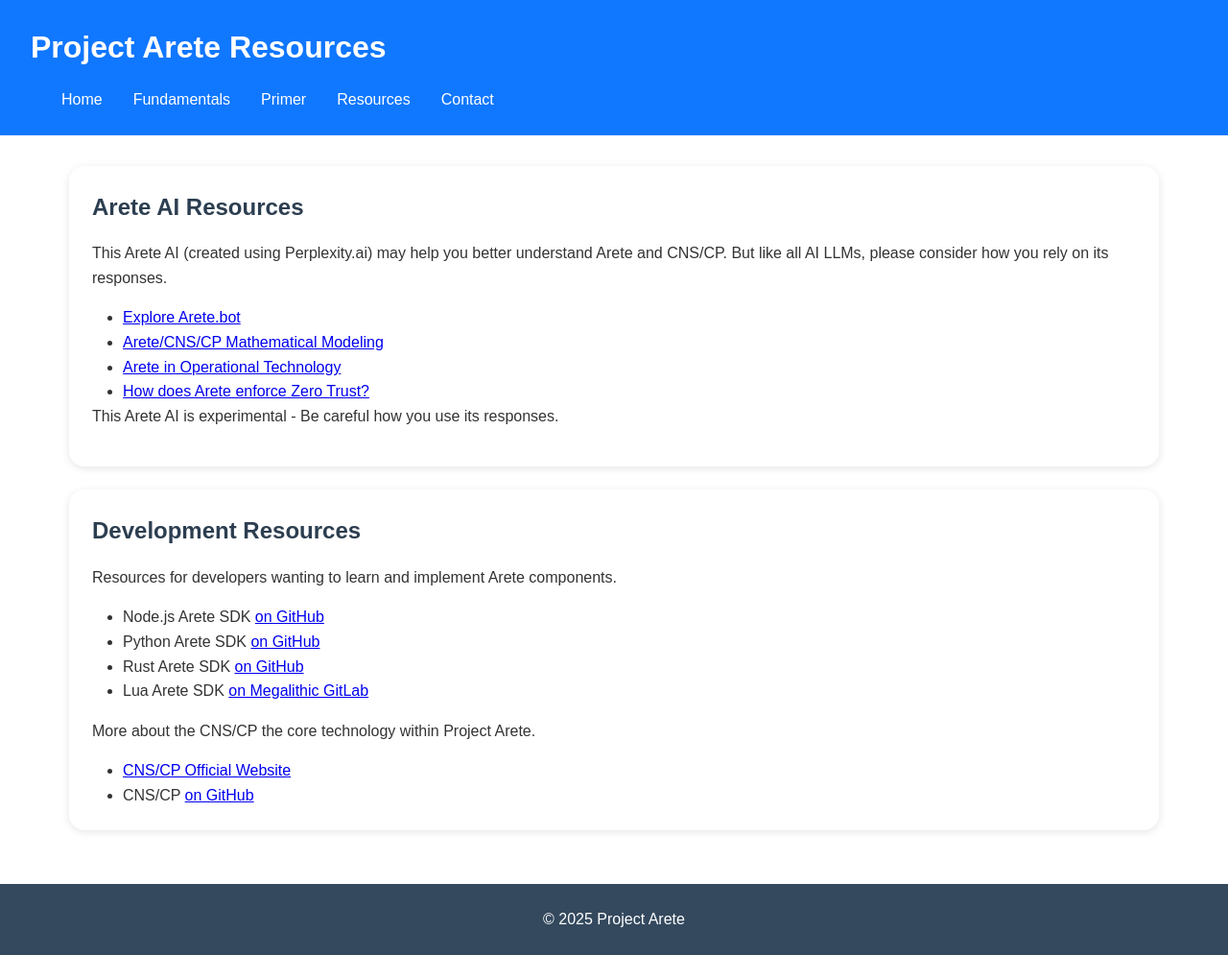
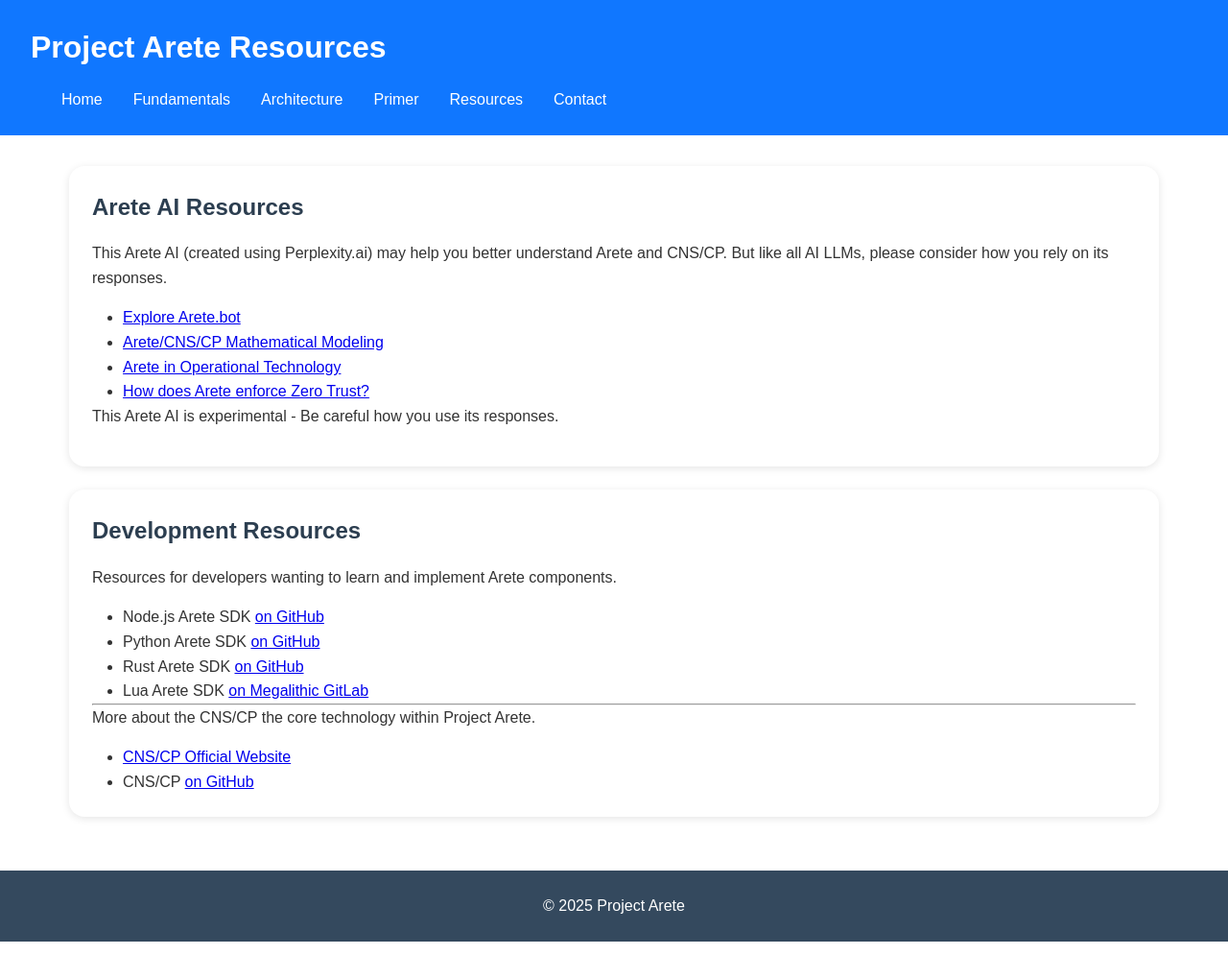
Before and after one commit to project-arete/website, a Jekyll site: the page explore.html, which Jekyll copies as it is, in a window 1280 px wide. Shown: the whole page at 96% size. Built offline with Jekyll 4.4.1, drawn with Linux system fonts in a browser that asks for light colours.

Commit message:
Update explore.html

```diff
--- a/explore.html
+++ b/explore.html
@@ -13,6 +13,7 @@
             <ul style="margin-left: 2em;">
                 <li><a href="index.html">Home</a></li>
                 <li><a href="fundamentals.html">Fundamentals</a></li>
+                <li><a href="architecture.html">Architecture</a></li>
                 <li><a href="primer.html">Primer</a></li>
                 <li><a href="explore.html">Resources</a></li>
                 <li><a href="contact.html">Contact</a></li>
@@ -43,7 +44,7 @@
                     <li>Rust Arete SDK <a href="https://github.com/project-arete/sdk/tree/main/rust" target="_blank">on GitHub</a></li>
                     <li>Lua Arete SDK <a href="https://gitlab.com/megalithic-llc/mlua-arete-sdk" target="_blank">on Megalithic GitLab</a></li>
                 </ul>
-                <p></p>
+                <hr>
                 <p>More about the CNS/CP the core technology within Project Arete.</p>
                 <ul style="margin-left: 2em;">
                     <li><a href="https://cnscp.io" target="_blank">CNS/CP Official Website</a></li>
```
